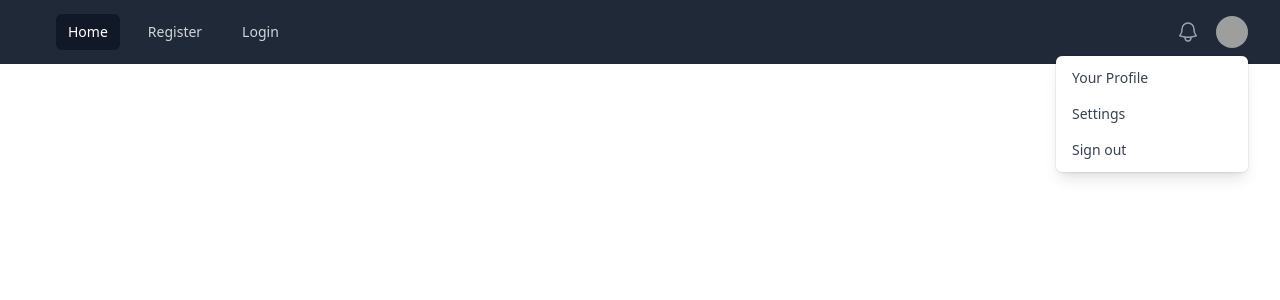
After one commit to MarjanJab/Maktab105_TinyInstagram, a Django app: page / in a window 1280 px wide. The commit adds this page. Shown: the top 300 px of the page. Run offline with Django 5.2, Linux system fonts and the light colour scheme; some libraries are stand-ins or nearby versions; grey boxes are pictures that could not be loaded.

Commit message:
update home, add base.html

```diff
--- a/TinyInstagram/TinyInstagram/settings.py
+++ b/TinyInstagram/TinyInstagram/settings.py
@@ -37,9 +37,9 @@ INSTALLED_APPS = [
     'django.contrib.sessions',
     'django.contrib.messages',
     'django.contrib.staticfiles',
-    'user',
-    'post',
-    'comment'
+    'user.apps.UserConfig',
+    'post.apps.PostConfig',
+    'comment.apps.CommentConfig'
 ]
 
 MIDDLEWARE = [
--- a/TinyInstagram/TinyInstagram/urls.py
+++ b/TinyInstagram/TinyInstagram/urls.py
@@ -1,3 +1,5 @@
+from django.contrib import  admin
+from django.urls import path, include
 """
 URL configuration for TinyInstagram project.
 
@@ -6,10 +8,10 @@ The `urlpatterns` list routes URLs to views. For more information please see:
 Examples:
 Function views
     1. Add an import:  from my_app import views
-    2. Add a URL to urlpatterns:  path('', views.home, name='home')
+    2. Add a URL to urlpatterns:  path('', views.post, name='post')
 Class-based views
     1. Add an import:  from other_app.views import Home
-    2. Add a URL to urlpatterns:  path('', Home.as_view(), name='home')
+    2. Add a URL to urlpatterns:  path('', Home.as_view(), name='post')
 Including another URLconf
     1. Import the include() function: from django.urls import include, path
     2. Add a URL to urlpatterns:  path('blog/', include('blog.urls'))
@@ -19,4 +21,5 @@ from django.urls import path
 
 urlpatterns = [
     path('admin/', admin.site.urls),
+    path('', include('post.urls'))
 ]
--- /dev/null
+++ b/TinyInstagram/post/urls.py
@@ -0,0 +1,6 @@
+from django.urls import path
+from . import views
+
+urlpatterns = [
+    path('', views.HomeView.as_view(), name='post')
+]
--- a/TinyInstagram/post/views.py
+++ b/TinyInstagram/post/views.py
@@ -1,3 +1,17 @@
 from django.shortcuts import render
+from django.http import HttpResponse
+from django.views.generic import CreateView
+from django.views import View
+
 
 # Create your views here.
+
+
+
+class HomeView(View):
+
+    def get(self,request, *args, **kwargs):
+        return render(request, 'base.html')
+
+    def post(self,request,*args,**kwargs):
+        return render(request,'base.html')
--- /dev/null
+++ b/TinyInstagram/templates/base.html
@@ -0,0 +1,102 @@
+{% load static %}
+<!DOCTYPE html>
+<html lang="en">
+  <head>
+    <meta charset="UTF-8" />
+    <meta name="viewport" content="width=device-width, initial-scale=1.0" />
+
+    <script src="https://cdn.tailwindcss.com"></script>
+    <title>{% block title %} {% endblock %}</title>
+  </head>
+  <body class=" flex flex-col">
+    <header class="sticky top-0 h-1/6 flex flex-col bg-white/30 mb-1 z-[1000]" >
+      <nav class="bg-gray-800">
+        <div class="mx-auto max-w-7xl px-2 sm:px-6 lg:px-8">
+          <div class="relative flex h-16 items-center justify-between">
+            <div class="absolute inset-y-0 left-0 flex items-center sm:hidden">
+              <!-- Mobile menu button-->
+              <button type="button" class="relative inline-flex items-center justify-center rounded-md p-2 text-gray-400 hover:bg-gray-700 hover:text-white focus:outline-none focus:ring-2 focus:ring-inset focus:ring-white" aria-controls="mobile-menu" aria-expanded="false">
+                <span class="absolute -inset-0.5"></span>
+                <span class="sr-only">Open main menu</span>
+                <!--
+                  Icon when menu is closed.
+
+                  Menu open: "hidden", Menu closed: "block"
+                -->
+                <svg class="block h-6 w-6" fill="none" viewBox="0 0 24 24" stroke-width="1.5" stroke="currentColor" aria-hidden="true">
+                  <path stroke-linecap="round" stroke-linejoin="round" d="M3.75 6.75h16.5M3.75 12h16.5m-16.5 5.25h16.5" />
+                </svg>
+                <!--
+                  Icon when menu is open.
+
+                  Menu open: "block", Menu closed: "hidden"
+                -->
+                <svg class="hidden h-6 w-6" fill="none" viewBox="0 0 24 24" stroke-width="1.5" stroke="currentColor" aria-hidden="true">
+                  <path stroke-linecap="round" stroke-linejoin="round" d="M6 18L18 6M6 6l12 12" />
+                </svg>
+              </button>
+            </div>
+            <div class="flex flex-1 items-center justify-center sm:items-stretch sm:justify-start">
+              <div class="hidden sm:ml-6 sm:block">
+                <div class="flex space-x-4">
+                  <!-- Current: "bg-gray-900 text-white", Default: "text-gray-300 hover:bg-gray-700 hover:text-white" -->
+                  <a href="#" class="bg-gray-900 text-white rounded-md px-3 py-2 text-sm font-medium" aria-current="page">Home</a>
+                  <a href="#" class="text-gray-300 hover:bg-gray-700 hover:text-white rounded-md px-3 py-2 text-sm font-medium">Register</a>
+                  <a href="#" class="text-gray-300 hover:bg-gray-700 hover:text-white rounded-md px-3 py-2 text-sm font-medium">Login</a>
+                </div>
+              </div>
+            </div>
+            <div class="absolute inset-y-0 right-0 flex items-center pr-2 sm:static sm:inset-auto sm:ml-6 sm:pr-0">
+              <button type="button" class="relative rounded-full bg-gray-800 p-1 text-gray-400 hover:text-white focus:outline-none focus:ring-2 focus:ring-white focus:ring-offset-2 focus:ring-offset-gray-800">
+                <span class="absolute -inset-1.5"></span>
+                <span class="sr-only">View notifications</span>
+                <svg class="h-6 w-6" fill="none" viewBox="0 0 24 24" stroke-width="1.5" stroke="currentColor" aria-hidden="true">
+                  <path stroke-linecap="round" stroke-linejoin="round" d="M14.857 17.082a23.848 23.848 0 005.454-1.31A8.967 8.967 0 0118 9.75v-.7V9A6 6 0 006 9v.75a8.967 8.967 0 01-2.312 6.022c1.733.64 3.56 1.085 5.455 1.31m5.714 0a24.255 24.255 0 01-5.714 0m5.714 0a3 3 0 11-5.714 0" />
+                </svg>
+              </button>
+
+              <!-- Profile dropdown -->
+              <div class="relative ml-3">
+                <div>
+                  <button type="button" class="relative flex rounded-full bg-gray-800 text-sm focus:outline-none focus:ring-2 focus:ring-white focus:ring-offset-2 focus:ring-offset-gray-800" id="user-menu-button" aria-expanded="false" aria-haspopup="true">
+                    <span class="absolute -inset-1.5"></span>
+                    <span class="sr-only">Open user menu</span>
+                    <img class="h-8 w-8 rounded-full" src="https://images.unsplash.com/photo-1472099645785-5658abf4ff4e?ixlib=rb-1.2.1&ixid=eyJhcHBfaWQiOjEyMDd9&auto=format&fit=facearea&facepad=2&w=256&h=256&q=80" alt="">
+                  </button>
+                </div>
+
+                <!--
+                  Dropdown menu, show/hide based on menu state.
+
+                  Entering: "transition ease-out duration-100"
+                    From: "transform opacity-0 scale-95"
+                    To: "transform opacity-100 scale-100"
+                  Leaving: "transition ease-in duration-75"
+                    From: "transform opacity-100 scale-100"
+                    To: "transform opacity-0 scale-95"
+                -->
+                <div class="absolute right-0 z-10 mt-2 w-48 origin-top-right rounded-md bg-white py-1 shadow-lg ring-1 ring-black ring-opacity-5 focus:outline-none" role="menu" aria-orientation="vertical" aria-labelledby="user-menu-button" tabindex="-1">
+                  <!-- Active: "bg-gray-100", Not Active: "" -->
+                  <a href="#" class="block px-4 py-2 text-sm text-gray-700" role="menuitem" tabindex="-1" id="user-menu-item-0">Your Profile</a>
+                  <a href="#" class="block px-4 py-2 text-sm text-gray-700" role="menuitem" tabindex="-1" id="user-menu-item-1">Settings</a>
+                  <a href="#" class="block px-4 py-2 text-sm text-gray-700" role="menuitem" tabindex="-1" id="user-menu-item-2">Sign out</a>
+                </div>
+              </div>
+            </div>
+          </div>
+        </div>
+
+        <!-- Mobile menu, show/hide based on menu state. -->
+        <div class="sm:hidden" id="mobile-menu">
+          <div class="space-y-1 px-2 pb-3 pt-2">
+            <!-- Current: "bg-gray-900 text-white", Default: "text-gray-300 hover:bg-gray-700 hover:text-white" -->
+            <a href="#" class="bg-gray-900 text-white block rounded-md px-3 py-2 text-base font-medium" aria-current="page">Dashboard</a>
+            <a href="#" class="text-gray-300 hover:bg-gray-700 hover:text-white block rounded-md px-3 py-2 text-base font-medium">Team</a>
+            <a href="#" class="text-gray-300 hover:bg-gray-700 hover:text-white block rounded-md px-3 py-2 text-base font-medium">Projects</a>
+            <a href="#" class="text-gray-300 hover:bg-gray-700 hover:text-white block rounded-md px-3 py-2 text-base font-medium">Calendar</a>
+          </div>
+        </div>
+      </nav>
+    </header>
+  </body>
+</html>
--- /dev/null
+++ b/TinyInstagram/user/urls.py
@@ -0,0 +1,2 @@
+from django.urls import path
+from . import views
--- a/TinyInstagram/user/views.py
+++ b/TinyInstagram/user/views.py
@@ -1,3 +1,7 @@
 from django.shortcuts import render
+from django.http import HttpResponse
+from django.views.generic import CreateView
+from django.views import View
+
 
 # Create your views here.
```
Also changed, not shown: TinyInstagram/templates/home/home.html (renamed from TinyInstagram/templates/home/Home.html, +4 -7 lines).
